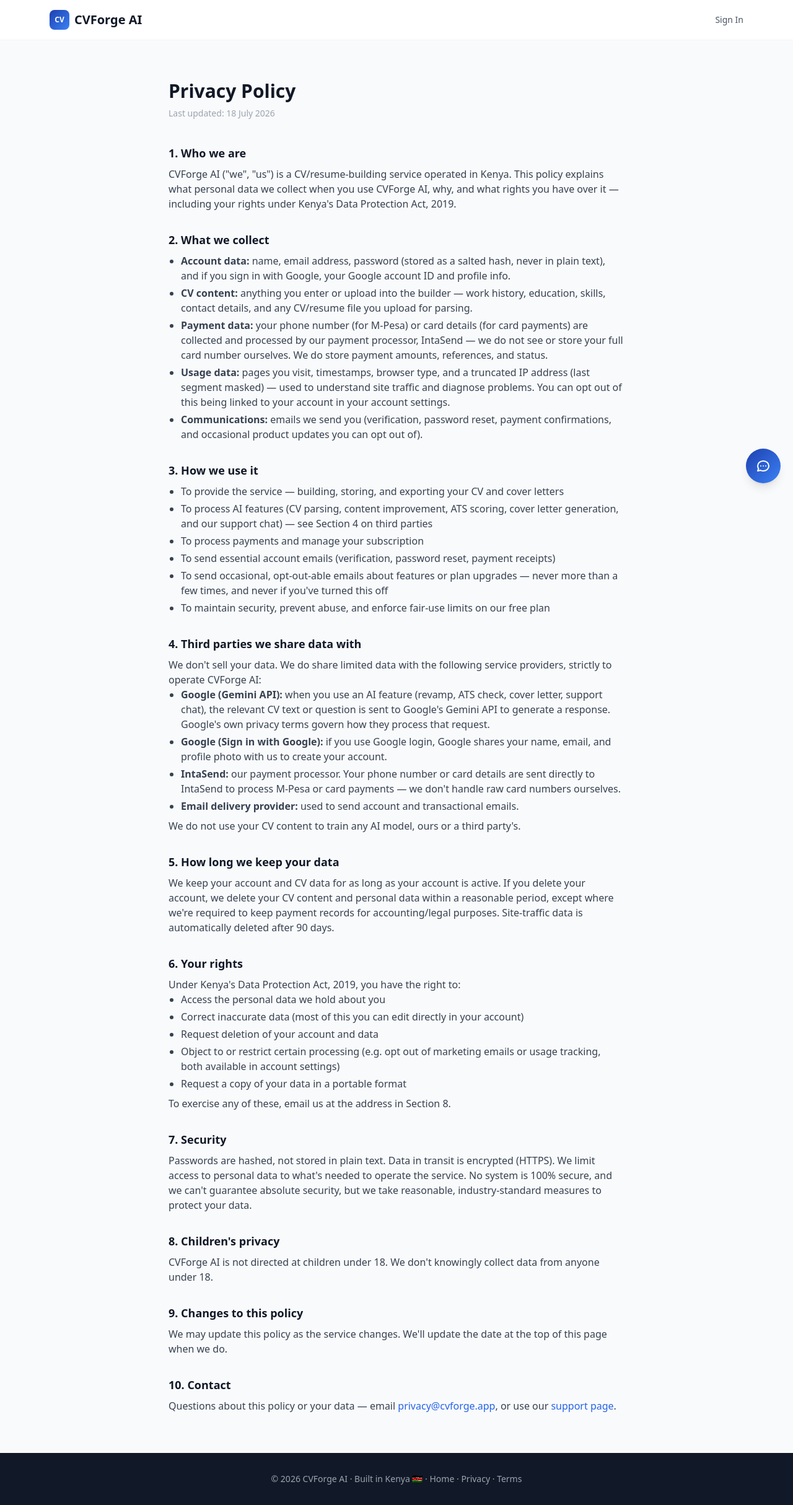
After one commit to arvineee/Cv_Forge, a Flask app: page /privacy in a window 1280 px wide. The commit adds this page. Shown: the whole page at 62% size. Run offline with Flask 3, Linux system fonts and the light colour scheme; some libraries are stand-ins or nearby versions.

Commit message:
Update site

```diff
--- a/app/routes/main.py
+++ b/app/routes/main.py
@@ -28,3 +28,10 @@ def public_resume(token):
     # Safe access — never crash on missing fields
     personal = resume.personal_info or {}
     return render_template("cv/public.html", resume=resume, personal=personal)
+@main_bp.route("/privacy")
+def privacy():
+    return render_template("privacy.html")
+
+@main_bp.route("/terms")
+def terms():
+    return render_template("terms.html")
--- a/app/templates/admin/index.html
+++ b/app/templates/admin/index.html
@@ -33,6 +33,7 @@
         ('Pricing Plans', 'admin.pricing'),
         ('CV Templates', 'admin.templates'),
         ('Payments', 'admin.payments'),
+        ('Visitors', 'admin.visitors'),
       ] %}
       <a href="{{ url_for(endpoint) }}"
          class="block text-sm text-blue-600 hover:underline py-1">{{ label }} →</a>
--- a/app/templates/base_dashboard.html
+++ b/app/templates/base_dashboard.html
@@ -16,6 +16,7 @@
         ('ats.index',          'M9 19v-6a2 2 0 00-2-2H5a2 2 0 00-2 2v6a2 2 0 002 2h2a2 2 0 002-2zm0 0V9a2 2 0 012-2h2a2 2 0 012 2v10m-6 0a2 2 0 002 2h2a2 2 0 002-2m0 0V5a2 2 0 012-2h2a2 2 0 012 2v14a2 2 0 01-2 2h-2a2 2 0 01-2-2z', 'ATS Checker'),
         ('templates_gallery.index','M4 5a1 1 0 011-1h14a1 1 0 011 1v2a1 1 0 01-1 1H5a1 1 0 01-1-1V5zm0 8a1 1 0 011-1h6a1 1 0 011 1v6a1 1 0 01-1 1H5a1 1 0 01-1-1v-6zm12-1a1 1 0 00-1 1v6a1 1 0 001 1h2a1 1 0 001-1v-6a1 1 0 00-1-1h-2z', 'Templates'),
         ('billing.index',      'M3 10h18M7 15h1m4 0h1m-7 4h12a3 3 0 003-3V8a3 3 0 00-3-3H6a3 3 0 00-3 3v8a3 3 0 003 3z', 'Billing'),
+        ('support.index',      'M8.228 9c.549-1.165 2.03-2 3.772-2 2.21 0 4 1.343 4 3 0 1.4-1.278 2.575-3.006 2.907-.542.104-.994.54-.994 1.093m0 3h.01M21 12a9 9 0 11-18 0 9 9 0 0118 0z', 'Support'),
         ('dashboard.profile',   'M16 7a4 4 0 11-8 0 4 4 0 018 0zM12 14a7 7 0 00-7 7h14a7 7 0 00-7-7z', 'Profile'),
       ] %}
       {% for endpoint, icon_path, label in nav %}
--- /dev/null
+++ b/app/templates/privacy.html
@@ -0,0 +1,115 @@
+{% extends "base.html" %}
+{% block title %}Privacy Policy — CVForge AI{% endblock %}
+{% block body %}
+<nav class="sticky top-0 z-50 bg-white/90 backdrop-blur-sm border-b border-gray-100">
+  <div class="max-w-6xl mx-auto px-4 py-4 flex items-center justify-between">
+    <a href="{{ url_for('main.index') }}" class="flex items-center gap-2 font-bold text-xl text-gray-900">
+      <div class="w-8 h-8 rounded-lg gradient-brand flex items-center justify-center text-white font-black text-xs">CV</div>
+      CVForge AI
+    </a>
+    <a href="{{ url_for('auth.login') }}" class="text-sm font-medium text-gray-600 hover:text-gray-900 transition">Sign In</a>
+  </div>
+</nav>
+
+<section class="max-w-3xl mx-auto px-4 py-16">
+  <h1 class="text-3xl font-black text-gray-900 mb-2">Privacy Policy</h1>
+  <p class="text-gray-400 text-sm mb-10">Last updated: {{ updated_date or "18 July 2026" }}</p>
+
+  <div class="prose prose-sm max-w-none text-gray-700 space-y-8">
+
+    <div>
+      <h2 class="text-lg font-bold text-gray-900 mb-2">1. Who we are</h2>
+      <p>CVForge AI ("we", "us") is a CV/resume-building service operated in Kenya. This policy explains what
+      personal data we collect when you use CVForge AI, why, and what rights you have over it — including
+      your rights under Kenya's Data Protection Act, 2019.</p>
+    </div>
+
+    <div>
+      <h2 class="text-lg font-bold text-gray-900 mb-2">2. What we collect</h2>
+      <ul class="list-disc pl-5 space-y-1">
+        <li><strong>Account data:</strong> name, email address, password (stored as a salted hash, never in plain text), and if you sign in with Google, your Google account ID and profile info.</li>
+        <li><strong>CV content:</strong> anything you enter or upload into the builder — work history, education, skills, contact details, and any CV/resume file you upload for parsing.</li>
+        <li><strong>Payment data:</strong> your phone number (for M-Pesa) or card details (for card payments) are collected and processed by our payment processor, IntaSend — we do not see or store your full card number ourselves. We do store payment amounts, references, and status.</li>
+        <li><strong>Usage data:</strong> pages you visit, timestamps, browser type, and a truncated IP address (last segment masked) — used to understand site traffic and diagnose problems. You can opt out of this being linked to your account in your account settings.</li>
+        <li><strong>Communications:</strong> emails we send you (verification, password reset, payment confirmations, and occasional product updates you can opt out of).</li>
+      </ul>
+    </div>
+
+    <div>
+      <h2 class="text-lg font-bold text-gray-900 mb-2">3. How we use it</h2>
+      <ul class="list-disc pl-5 space-y-1">
+        <li>To provide the service — building, storing, and exporting your CV and cover letters</li>
+        <li>To process AI features (CV parsing, content improvement, ATS scoring, cover letter generation, and our support chat) — see Section 4 on third parties</li>
+        <li>To process payments and manage your subscription</li>
+        <li>To send essential account emails (verification, password reset, payment receipts)</li>
+        <li>To send occasional, opt-out-able emails about features or plan upgrades — never more than a few times, and never if you've turned this off</li>
+        <li>To maintain security, prevent abuse, and enforce fair-use limits on our free plan</li>
+      </ul>
+    </div>
+
+    <div>
+      <h2 class="text-lg font-bold text-gray-900 mb-2">4. Third parties we share data with</h2>
+      <p>We don't sell your data. We do share limited data with the following service providers, strictly to
+      operate CVForge AI:</p>
+      <ul class="list-disc pl-5 space-y-1">
+        <li><strong>Google (Gemini API):</strong> when you use an AI feature (revamp, ATS check, cover letter, support chat), the relevant CV text or question is sent to Google's Gemini API to generate a response. Google's own privacy terms govern how they process that request.</li>
+        <li><strong>Google (Sign in with Google):</strong> if you use Google login, Google shares your name, email, and profile photo with us to create your account.</li>
+        <li><strong>IntaSend:</strong> our payment processor. Your phone number or card details are sent directly to IntaSend to process M-Pesa or card payments — we don't handle raw card numbers ourselves.</li>
+        <li><strong>Email delivery provider:</strong> used to send account and transactional emails.</li>
+      </ul>
+      <p class="mt-2">We do not use your CV content to train any AI model, ours or a third party's.</p>
+    </div>
+
+    <div>
+      <h2 class="text-lg font-bold text-gray-900 mb-2">5. How long we keep your data</h2>
+      <p>We keep your account and CV data for as long as your account is active. If you delete your account,
+      we delete your CV content and personal data within a reasonable period, except where we're required to
+      keep payment records for accounting/legal purposes. Site-traffic data is automatically deleted after 90 days.</p>
+    </div>
+
+    <div>
+      <h2 class="text-lg font-bold text-gray-900 mb-2">6. Your rights</h2>
+      <p>Under Kenya's Data Protection Act, 2019, you have the right to:</p>
+      <ul class="list-disc pl-5 space-y-1">
+        <li>Access the personal data we hold about you</li>
+        <li>Correct inaccurate data (most of this you can edit directly in your account)</li>
+        <li>Request deletion of your account and data</li>
+        <li>Object to or restrict certain processing (e.g. opt out of marketing emails or usage tracking, both available in account settings)</li>
+        <li>Request a copy of your data in a portable format</li>
+      </ul>
+      <p class="mt-2">To exercise any of these, email us at the address in Section 8.</p>
+    </div>
+
+    <div>
+      <h2 class="text-lg font-bold text-gray-900 mb-2">7. Security</h2>
+      <p>Passwords are hashed, not stored in plain text. Data in transit is encrypted (HTTPS). We limit access
+      to personal data to what's needed to operate the service. No system is 100% secure, and we can't
+      guarantee absolute security, but we take reasonable, industry-standard measures to protect your data.</p>
+    </div>
+
+    <div>
+      <h2 class="text-lg font-bold text-gray-900 mb-2">8. Children's privacy</h2>
+      <p>CVForge AI is not directed at children under 18. We don't knowingly collect data from anyone under 18.</p>
+    </div>
+
+    <div>
+      <h2 class="text-lg font-bold text-gray-900 mb-2">9. Changes to this policy</h2>
+      <p>We may update this policy as the service changes. We'll update the date at the top of this page when we do.</p>
+    </div>
+
+    <div>
+      <h2 class="text-lg font-bold text-gray-900 mb-2">10. Contact</h2>
+      <p>Questions about this policy or your data — email <a href="mailto:kiruifelix03@gmail.com" class="text-blue-600">privacy@cvforge.app</a>,
+      or use our <a href="{{ url_for('support.index') }}" class="text-blue-600">support page</a>.</p>
+    </div>
+
+  </div>
+</section>
+
+<footer class="bg-gray-900 text-gray-400 py-8 px-4 text-center text-sm">
+  © 2026 CVForge AI · Built in Kenya 🇰🇪 ·
+  <a href="{{ url_for('main.index') }}" class="hover:text-white transition">Home</a> ·
+  <a href="{{ url_for('main.privacy') }}" class="hover:text-white transition">Privacy</a> ·
+  <a href="{{ url_for('main.terms') }}" class="hover:text-white transition">Terms</a>
+</footer>
+{% endblock %}
```
Also changed, not shown: app/templates/terms.html (added, +133 -0 lines).
